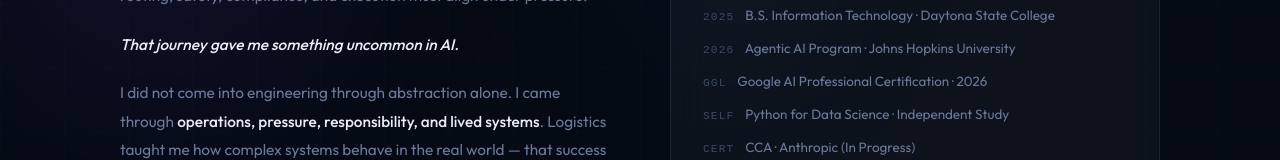
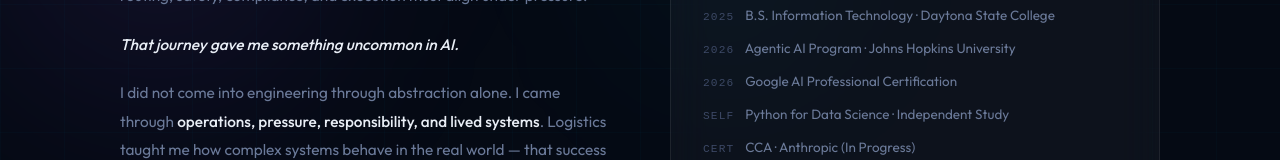
Before and after one commit to ProfessorBone/professorbone-portfolio, a React (Vite) app: page / in a window 1280 px wide. Both pictures are taken after a click on the button "About". Shown: the part 636-796 px from the top of the page. Built offline with nearby package versions, Linux system fonts and the light colour scheme; a web font is replaced by a local one.

Commit message:
fix(about): correct Google AI cert label to 2026, fix duplicate key
Co-Authored-By: Claude Sonnet 4.6 <noreply@anthropic.com>

```diff
--- a/src/components/About.jsx
+++ b/src/components/About.jsx
@@ -31,13 +31,13 @@ export default function About() {
             ["2025",   "Walmart Private Fleet · OTR"],
             ["2025",   "B.S. Information Technology · Daytona State College"],
             ["2026",   "Agentic AI Program · Johns Hopkins University"],
-            ["GGL",    "Google AI Professional Certification · 2026"],
+            ["2026",   "Google AI Professional Certification"],
             ["SELF",   "Python for Data Science · Independent Study"],
             ["CERT",   "CCA · Anthropic (In Progress)"],
             ["LAB",    "Professor Bone Lab"],
             ["TARGET", "Walmart Global Tech"],
-          ].map(([k, v]) => (
-            <div key={k} className="identity-detail">
+          ].map(([k, v], i) => (
+            <div key={i} className="identity-detail">
               <span>{k}</span> {v}
             </div>
           ))}
```
